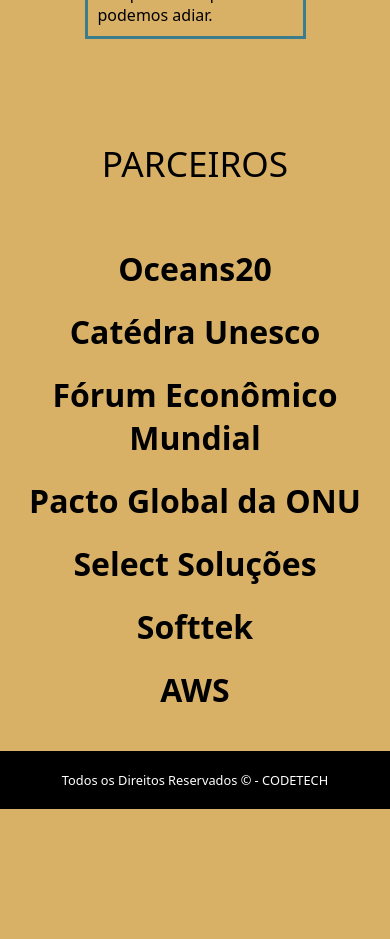
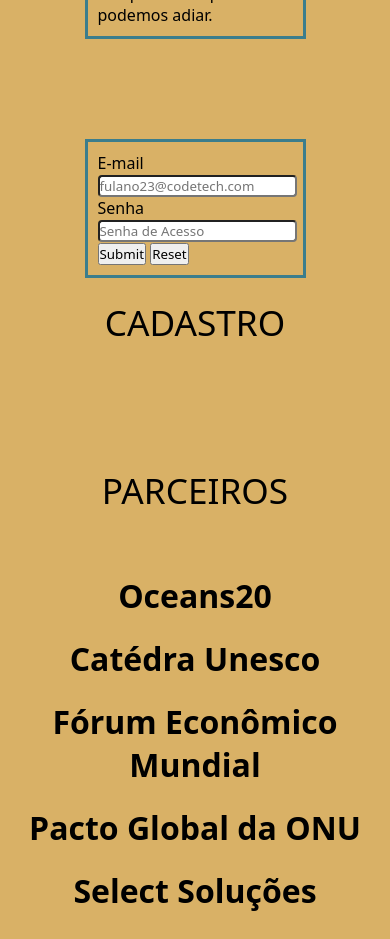
Before and after one commit to lucasserrano10/Projeto-Global-Solution-Ocean, a plain HTML site: page index.html in a window 390 px wide. Shown: the part 6640-7579 px from the top of the page. Before the commit the page ends 7449 px from the top, so only its background shows below. Drawn offline with Linux system fonts and the light colour scheme; some packages are replaced by stand-ins of ours; a script that the page names is missing.

Commit message:
incluindo um pouco mais de javascript

```diff
--- a/index.html
+++ b/index.html
@@ -4,13 +4,14 @@
     <meta charset="UTF-8">
     <meta name="viewport" content="width=device-width, initial-scale=1.0">
     <link rel="stylesheet" href="./style.css">
+    <link rel="stylesheet" href="https://cdn.jsdelivr.net/npm/sweetalert2@11.11.0/dist/sweetalert2.all.min.js">
     <title>Global Solution</title>
 </head>
 <body>
     <header>
         <nav class="nav-bar">
             <div class="logo">
-                <h1>CODETECH</h1>
+                <h1 onclick="alert()">CODETECH</h1>
             </div>
 
             <div class="nav-list">
@@ -105,6 +106,28 @@
         </div>
     </div>
 
+    <div class="contexto-container">
+        <div class="box-text">
+            <form action="" method="post">
+                <div class="emai">
+                    <label for="email">E-mail</label>
+                    <input type="email" id="email" name="email" placeholder="fulano23@codetech.com" required>
+                </div>
+
+                <div class="senha">
+                    <label for="senha">Senha</label>
+                    <input type="password" id="senha" name="senha" placeholder="Senha de Acesso" minlength="5" required>
+                </div>
+
+                <input type="submit">
+                <input type="reset">
+            </form>
+        </div>
+        <div class="box-tittle">
+            CADASTRO
+        </div>
+    </div>
+
     <div class="tittle-parceiros">PARCEIROS</div>
 
     <div class="parceiros">
@@ -117,10 +140,11 @@
         <h1>AWS</h1>
     </div>
 
-    <footer>
+    <footer onclick="copy()">
         <p>Todos os Direitos Reservados © - CODETECH</p>
     </footer>
 
     <script src="./script.js"></script>
+    <script src="https://cdn.jsdelivr.net/npm/sweetalert2@11.11.0/dist/sweetalert2.all.min.js"></script>
 </body>
 </html>
--- a/script.js
+++ b/script.js
@@ -8,3 +8,20 @@ function menuShow(){
         document.querySelector('.icon').src = "./remove.png"
     }
 }
+
+function alert(){
+    Swal.fire({
+        title: "CODETECH",
+        text: "Você está prestes a entrar em um mundo onde o oceano é protegido e o futuro é azul.",
+        icon: "success"
+    });
+}
+
+
+function copy(){
+    Swal.fire({
+        title: "COPYRIGHT",
+        text: "O copyright, também conhecido como direito autoral, é um conjunto de direitos legais concedidos ao criador de uma obra original, como livros, músicas, filmes, software, e outras formas de expressão criativa.",
+        icon: ""
+    });
+}
--- a/style.css
+++ b/style.css
@@ -219,6 +219,34 @@ header{
     margin-bottom: 20px;
 }
 
+#email{
+    border-radius: 4px;
+}
+
+#senha{
+    border-radius: 4px;
+}
+
+@media screen and (max-width:768px){
+    input#email{
+        width: 40vw;
+    }
+
+    input#senha{
+        width: 40vw;
+    }
+}
+
+
+@media screen and (max-width: 1600px){
+    input#email{
+        width: 50vw;
+    }
+
+    input#senha{
+        width: 50vw;
+    }
+}
 .tittle-parceiros{
     display: block;
     margin: 0 auto;
```
Also changed, not shown: 1 other file.
